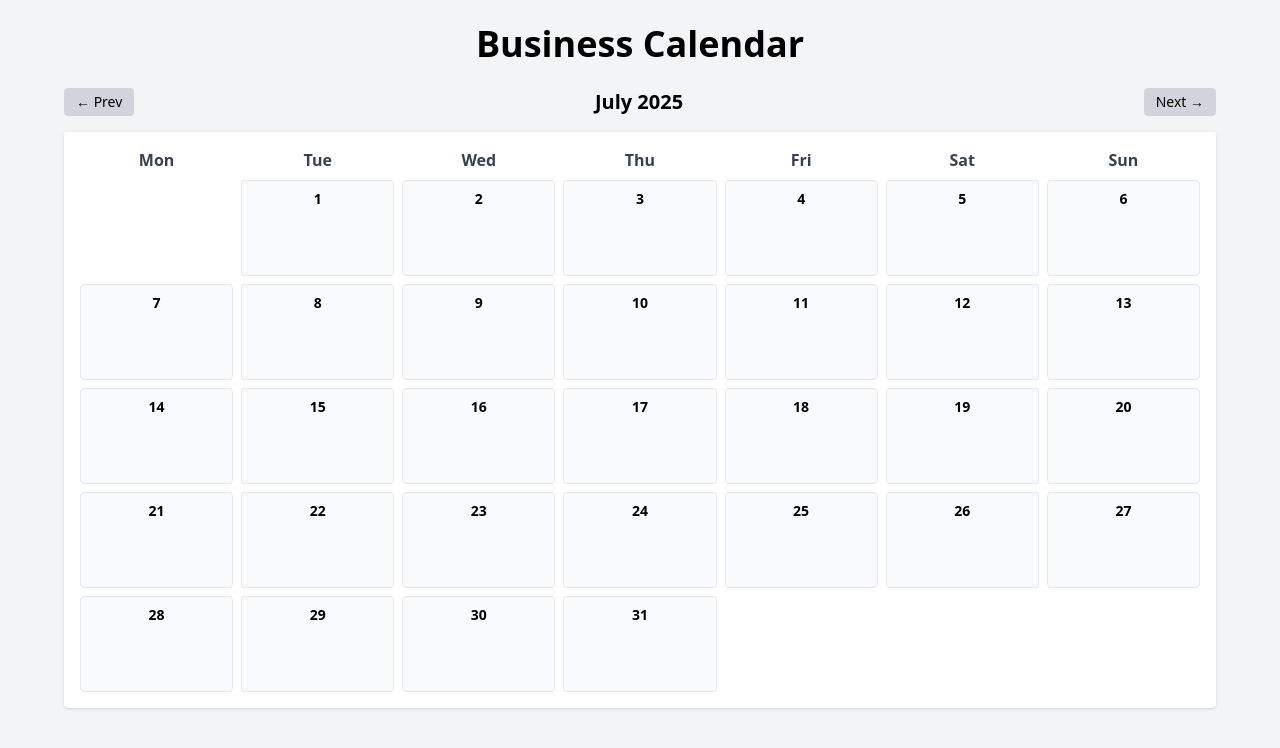
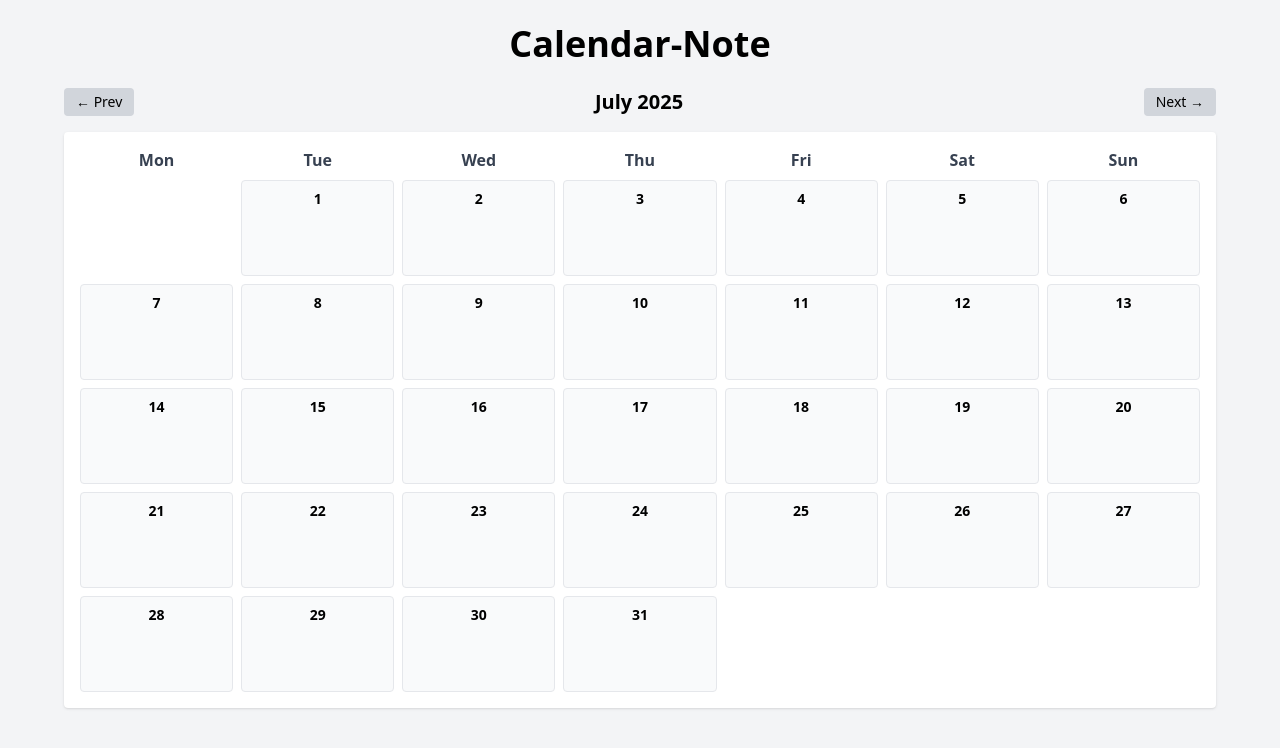
Before and after one commit to MarenceSpeed/CalendarWorkout-Note, a plain HTML site: page index.html in a window 1280 px wide. Drawn offline with nearby package versions, Linux system fonts and the light colour scheme.

Commit message:
Update index.html

```diff
--- a/index.html
+++ b/index.html
@@ -11,7 +11,7 @@
 </head>
 <body class="bg-gray-100 min-h-screen p-6">
   <div class="max-w-6xl mx-auto">
-    <h1 class="text-4xl font-bold text-center mb-6">Business Calendar</h1>
+    <h1 class="text-4xl font-bold text-center mb-6">Calendar-Note</h1>
 
     <div class="flex justify-between items-center mb-4">
       <button id="prevMonth" class="bg-gray-300 hover:bg-gray-400 text-sm px-3 py-1 rounded">← Prev</button>
```
